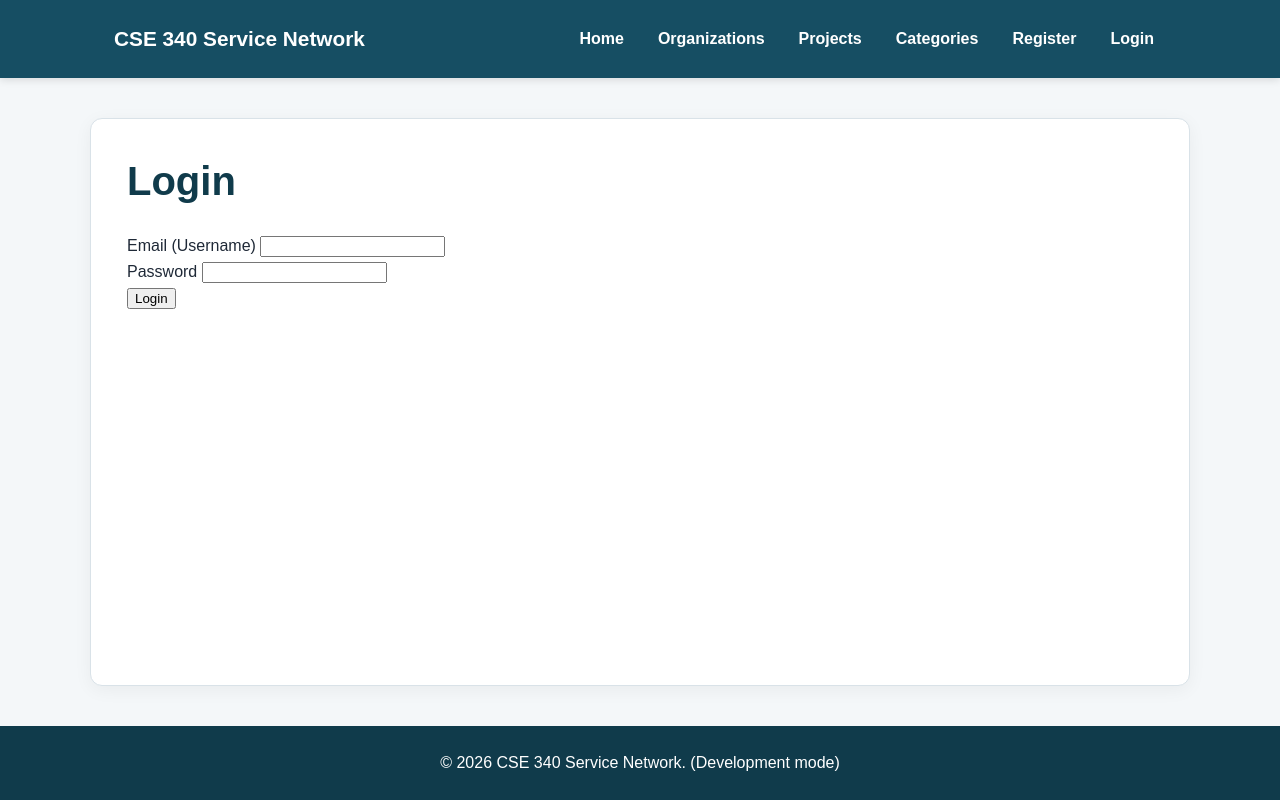
After one commit to Talionidas/cse340, a Node server app: page /login in a window 1280 px wide. The commit adds this page. Run offline with Node 20, Linux system fonts and the light colour scheme.

Commit message:
W05 Learning

```diff
--- a/package.json
+++ b/package.json
@@ -19,6 +19,7 @@
     "start": "node server.js"
   },
   "dependencies": {
+    "bcrypt": "^6.0.0",
     "ejs": "^7.0.2",
     "express": "^5.3.0",
     "express-session": "^1.19.0",
--- a/server.js
+++ b/server.js
@@ -64,8 +64,13 @@ app.use((req, res, next) => {
     next();
 });
 
-// Middleware to make NODE_ENV available to all templates
+// Middleware to make login status and NODE_ENV available to all templates
 app.use((req, res, next) => {
+    res.locals.isLoggedIn = false;
+    if (req.session && req.session.user) {
+        res.locals.isLoggedIn = true;
+    }
+
     res.locals.NODE_ENV = NODE_ENV;
     next();
 });
--- /dev/null
+++ b/src/controllers/users.js
@@ -0,0 +1,133 @@
+import bcrypt from 'bcrypt';
+import { body, validationResult } from 'express-validator';
+import { createUser, authenticateUser } from '../models/users.js';
+
+const registrationValidation = [
+    body('name')
+        .trim()
+        .notEmpty()
+        .withMessage('Name is required')
+        .isLength({ max: 100 })
+        .withMessage('Name cannot exceed 100 characters'),
+    body('email')
+        .trim()
+        .notEmpty()
+        .withMessage('Email is required')
+        .isLength({ max: 100 })
+        .withMessage('Email cannot exceed 100 characters')
+        .isEmail()
+        .withMessage('Please provide a valid email address')
+        .normalizeEmail(),
+    body('password')
+        .isString()
+        .bail()
+        .isLength({ min: 8 })
+        .withMessage('Password must be at least 8 characters')
+        .custom(password => Buffer.byteLength(password, 'utf8') <= 72)
+        .withMessage('Password cannot exceed 72 bytes')
+];
+
+const showUserRegistrationForm = async (req, res, next) => {
+    try {
+        const title = 'Register';
+        res.render('register', { title });
+    } catch (error) {
+        next(error);
+    }
+};
+
+const processUserRegistrationForm = async (req, res, next) => {
+    try {
+        const results = validationResult(req);
+
+        if (!results.isEmpty()) {
+            results.array().forEach(error => {
+                req.flash('error', error.msg);
+            });
+            return res.redirect('/register');
+        }
+
+        const { name, email, password } = req.body;
+        const saltRounds = 10;
+        const passwordHash = await bcrypt.hash(password, saltRounds);
+
+        await createUser(name, email, passwordHash);
+
+        req.flash('success', 'Account created successfully!');
+        res.redirect('/');
+    } catch (error) {
+        if (error.code === '23505') {
+            req.flash('error', 'An account with this email already exists.');
+            return res.redirect('/register');
+        }
+
+        next(error);
+    }
+};
+
+const showLoginForm = (req, res) => {
+    res.render('login', { title: 'Login' });
+};
+
+const processLoginForm = async (req, res) => {
+    const { email, password } = req.body;
+
+    try {
+        const user = await authenticateUser(email, password);
+
+        if (user) {
+            req.session.user = user;
+            req.flash('success', 'Login successful!');
+
+            if (res.locals.NODE_ENV === 'development') {
+                console.log('User logged in:', user);
+            }
+
+            res.redirect('/dashboard');
+        } else {
+            req.flash('error', 'Invalid email or password.');
+            res.redirect('/login');
+        }
+    } catch (error) {
+        console.error('Error during login:', error);
+        req.flash('error', 'An error occurred during login. Please try again.');
+        res.redirect('/login');
+    }
+};
+
+const processLogout = async (req, res) => {
+    if (req.session.user) {
+        delete req.session.user;
+    }
+
+    req.flash('success', 'Logout successful!');
+    res.redirect('/login');
+};
+
+const requireLogin = (req, res, next) => {
+    if (!req.session || !req.session.user) {
+        req.flash('error', 'You must be logged in to access that page.');
+        return res.redirect('/login');
+    }
+    next();
+};
+
+const showDashboard = (req, res) => {
+    const user = req.session.user;
+    res.render('dashboard', {
+        title: 'Dashboard',
+        name: user.name,
+        email: user.email
+    });
+};
+
+export {
+    showUserRegistrationForm,
+    processUserRegistrationForm,
+    registrationValidation,
+    showLoginForm,
+    processLoginForm,
+    processLogout,
+    requireLogin,
+    showDashboard
+};
--- a/src/views/home.ejs
+++ b/src/views/home.ejs
@@ -5,6 +5,10 @@
     <h2>Welcome to the CSE 340 Service Network!</h2>
     <p>Our mission is to promote service across the world by connecting volunteers with service opportunities in their community.</p>
     <img class="main-logo" src="/images/cse340-service-network.png" alt="CSE 340 Service Network Logo">
+
+    <% if (isLoggedIn) { %>
+        <p><a href="/dashboard">My Dashboard</a></p>
+    <% } %>
 </main>
 
 <%- include('partials/footer') %>
--- /dev/null
+++ b/src/views/login.ejs
@@ -0,0 +1,26 @@
+<%- include('partials/header') %>
+<main>
+    <h1><%= title %></h1>
+    <form action="/login" method="POST">
+        <div class="form-group">
+            <label for="email">Email (Username)</label>
+            <input
+                type="email"
+                id="email"
+                name="email"
+                required
+            />
+        </div>
+        <div class="form-group">
+            <label for="password">Password</label>
+            <input
+                type="password"
+                id="password"
+                name="password"
+                required
+            />
+        </div>
+        <button type="submit">Login</button>
+    </form>
+</main>
+<%- include('partials/footer') %>
--- a/src/views/partials/header.ejs
+++ b/src/views/partials/header.ejs
@@ -6,18 +6,6 @@
     <title><%= title %> | CSE 340 Service Network</title>
     <link rel="stylesheet" href="/css/main.css">
 </head>
-
-<% const messages = flash(); %>
-<% Object.keys(messages).forEach(type => { %>
-    <% if (messages[type].length > 0) { %>
-        <% messages[type].forEach(msg => { %>
-            <div class="alert <%= type %>" role="alert">
-                <%= msg %>
-            </div>
-        <% }); %>
-    <% } %>
-<% }); %>
-
 <body>
     <header class="site-header">
         <div class="header-container">
@@ -28,7 +16,23 @@
                     <li><a href="/organizations">Organizations</a></li>
                     <li><a href="/projects">Projects</a></li>
                     <li><a href="/categories">Categories</a></li>
+                    <% if (isLoggedIn) { %>
+                        <li><a href="/logout">Logout</a></li>
+                    <% } else { %>
+                        <li><a href="/register">Register</a></li>
+                        <li><a href="/login">Login</a></li>
+                    <% } %>
                 </ul>
             </nav>
         </div>
     </header>
+    <% const messages = flash(); %>
+    <% Object.keys(messages).forEach(type => { %>
+        <% if (messages[type].length > 0) { %>
+            <% messages[type].forEach(msg => { %>
+                <div class="alert <%= type %>" role="alert">
+                    <%= msg %>
+                </div>
+            <% }); %>
+        <% } %>
+    <% }); %>
```
Also changed, not shown: src/models/users.js (added, +69 -0 lines), src/routes.js (+21 -6 lines), src/setup.sql (+29 -4 lines), src/views/dashboard.ejs (added, +12 -0 lines), src/views/register.ejs (added, +25 -0 lines), 1 other file.
